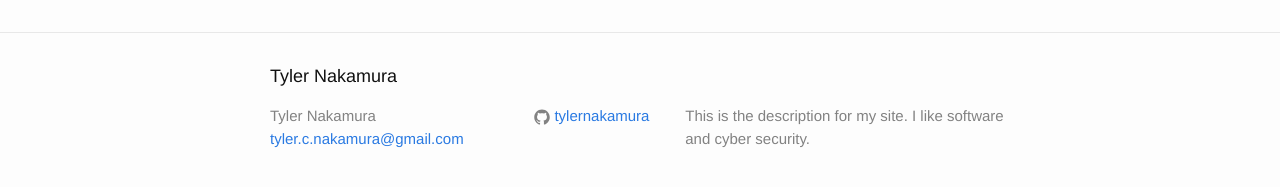
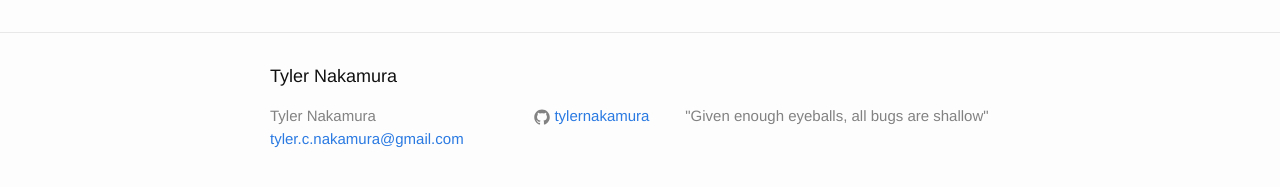
Before and after one commit to ahlim0m/tylernakamura.github.io, a Jekyll site: the page built from index.html, in a window 1280 px wide. Shown: the part 264-451 px from the top of the page. Built offline with Jekyll 4.4.1, drawn with Linux system fonts in a browser that asks for light colours.

Commit message:
add description

```diff
--- a/_config.yml
+++ b/_config.yml
@@ -9,8 +9,7 @@
 title: Tyler Nakamura
 email: tyler.c.nakamura@gmail.com
 description: > # this means to ignore newlines until "baseurl:"
-    This is the description for my site.
-    I like software and cyber security.
+    "Given enough eyeballs, all bugs are shallow"
 baseurl: "" # the subpath of your site, e.g. /blog
 url: "tylernakamura.com" # the base hostname & protocol for your site
 github_username:  tylernakamura
```
